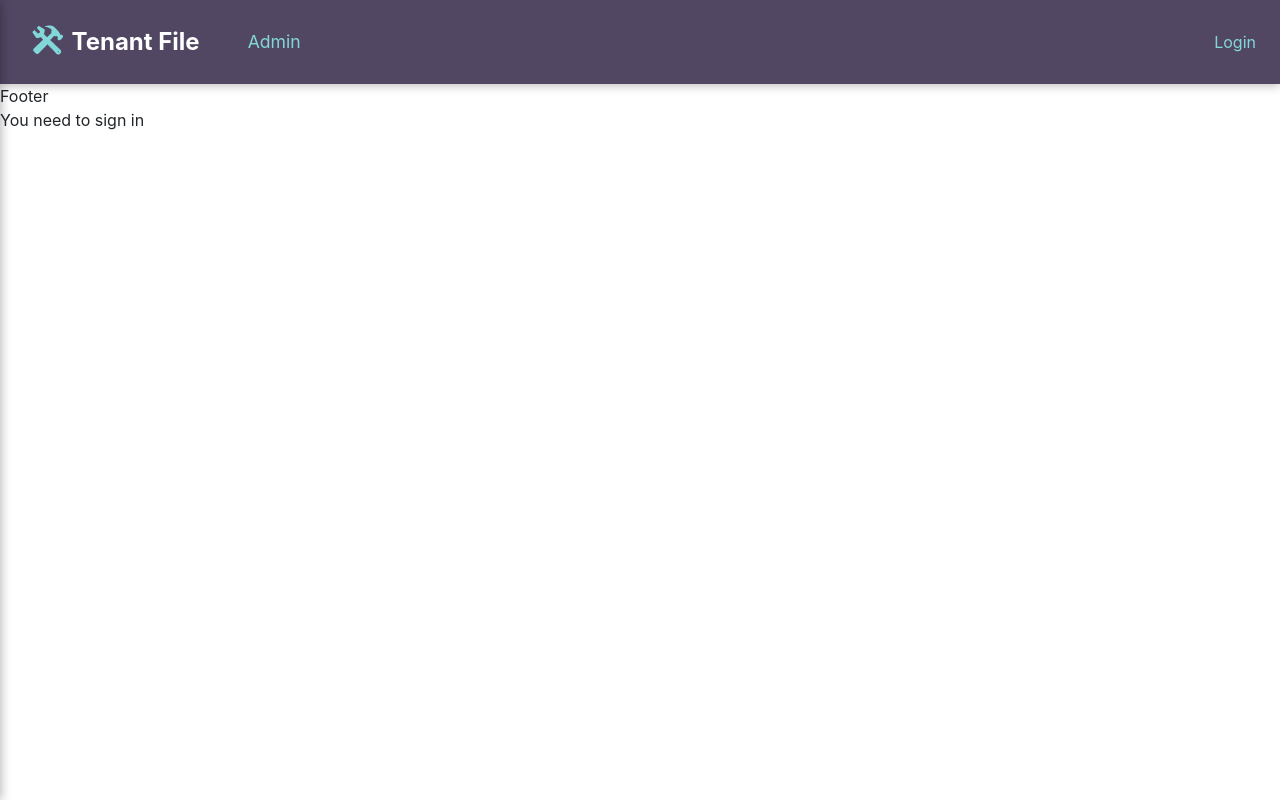
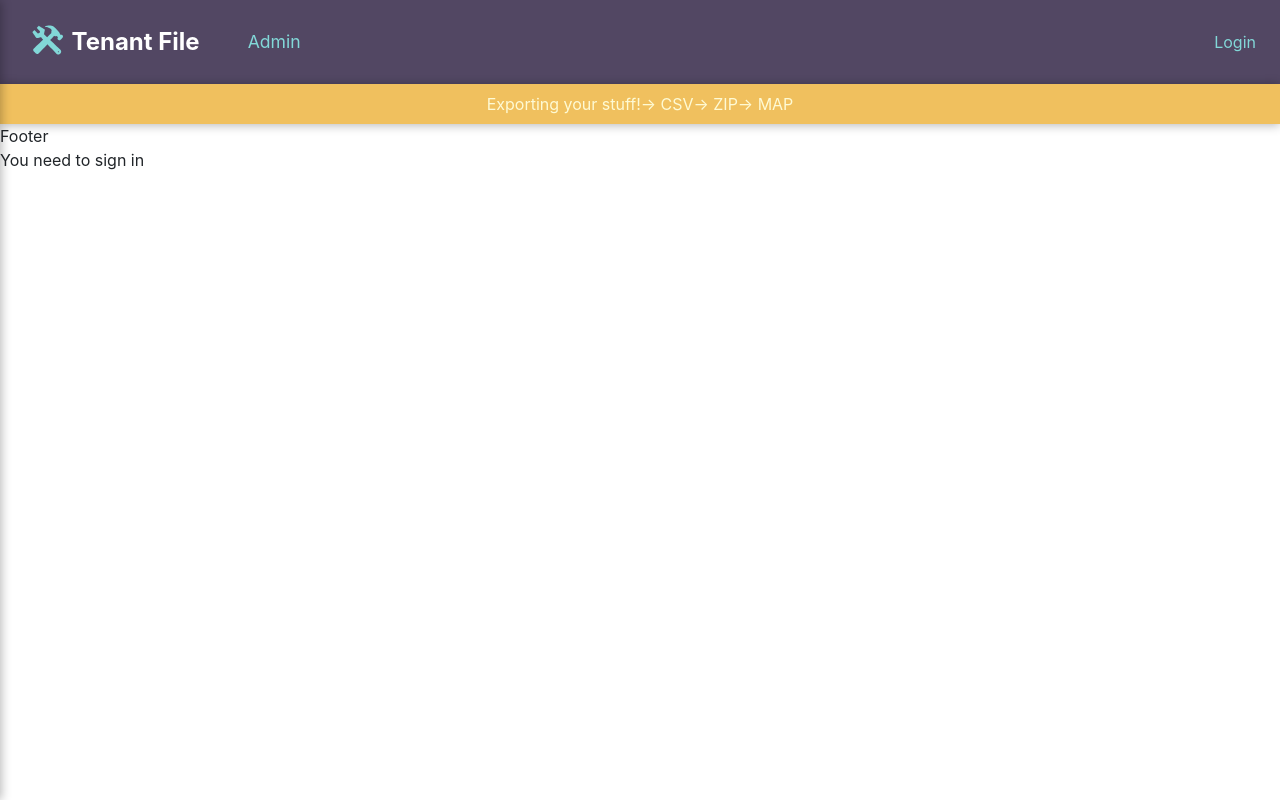
Before and after one commit to open-austin/BASTA-tfwa, a React (Create React App) app in the folder tenant-file/portal-app/: page / in a window 1280 px wide. Built offline with nearby package versions, Linux system fonts and the light colour scheme; no server answers.

Commit message:
Add basic styling to toolbar

```diff
--- a/tenant-file/portal-app/src/component/export-toolbar.tsx
+++ b/tenant-file/portal-app/src/component/export-toolbar.tsx
@@ -1,5 +1,6 @@
 import React, { MouseEvent } from 'react';
 import { NavLink } from 'react-router-dom';
+import StyledExportToolbar from './styles/ExportToolbarStyles';
 
 // type Props = {
 //   setIsSidebarOpen: (active: boolean) => void;
@@ -13,7 +14,14 @@ const ExportToolbar = () => {
   //   setIsSidebarOpen(true);
   // };
 
-  return <div className="export">Exporting your stuff!</div>;
+  return (
+    <StyledExportToolbar>
+      Exporting your stuff!
+      <span>&#8594; CSV</span>
+      <span>&#8594; ZIP</span>
+      <span>&#8594; MAP</span>
+    </StyledExportToolbar>
+  );
 };
 
 export default ExportToolbar;
--- a/tenant-file/portal-app/src/component/layout.tsx
+++ b/tenant-file/portal-app/src/component/layout.tsx
@@ -6,6 +6,7 @@ import { RootState } from '../store/store';
 import { SignedInStatus } from '../store/auth';
 import Navigation from './nav';
 import SideBar from './sidebar';
+import ExportToolbar from './export-toolbar';
 import theme from './styles/themes';
 
 const Layout: React.FC = (props) => {
@@ -40,6 +41,7 @@ const Layout: React.FC = (props) => {
           setIsSidebarOpen={setIsSidebarOpen}
           renderLinks={renderLinks}
         />
+        <ExportToolbar />
       </header>
       <main>{props.children}</main>
       <footer>
--- /dev/null
+++ b/tenant-file/portal-app/src/component/styles/ExportToolbarStyles.tsx
@@ -0,0 +1,14 @@
+import styled from 'styled-components';
+
+const StyledExportToolbar = styled.div`
+  display: flex;
+  justify-content: center;
+  align-items: center;
+  padding: 0.5rem 1rem;
+  background-color: ${(props) => props.theme.accent};
+  color: #fefad4;
+  box-shadow: 0 1px 10px rgba(0, 0, 0, 0.3);
+  z-index: 2;
+`;
+
+export default StyledExportToolbar;
```
